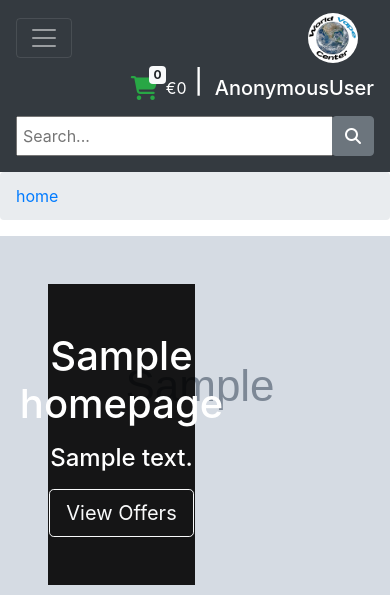
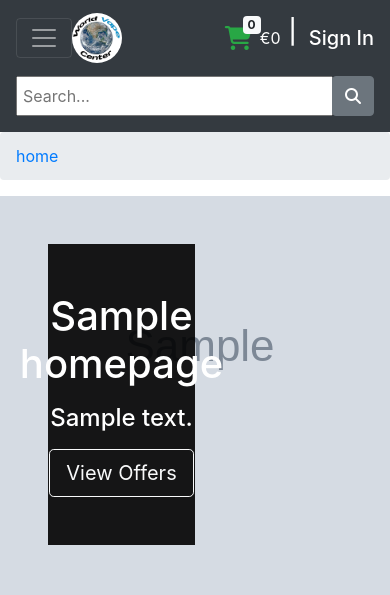
Before and after one commit to jamie33o/world-vape-center, a Django app: page /home/ in a window 390 px wide. Shown: the top 595 px of the page. Run offline with Django 3.2, Linux system fonts and the light colour scheme; tables that the repository leaves empty hold one stand-in row (values such as "Sample post"); grey boxes marked "Sample" are stand-in pictures; some libraries are stand-ins or nearby versions.

Commit message:
Style: change the style of header icons and layout

```diff
--- a/templates/ls-header.html
+++ b/templates/ls-header.html
@@ -8,7 +8,7 @@
   <div class="d-flex ml-auto">
     <a class="text-white mt-2 position-relative d-flex d-sm-none mx-0" href="{% url 'cart-summary' %}">
       <i class="fa fa-shopping-cart h4 text-success"></i>
-      <span id="cart-qty" class="badge badge-light position-absolute">
+      <span class="cart-qty badge badge-light position-absolute">
         {% with qty_amount=cart|length %}
             {% if qty_amount > 0 %}
                 {{ qty_amount }}
@@ -18,10 +18,18 @@
         {% endwith %}
 
       </span>
-      <span class="ml-2">€{{ cart.get_total }}</span>
+      <span class="ml-2 cart-total">€{{ cart.get_total }}</span>
     </a>
     <span class="h4 mx-2 text-white d-flex d-sm-none">|</span>
-    <p class="h5 my-auto d-inline ml-1 text-white d-sm-none">{{ user }}</p>
+
+    <p class="h5 my-auto d-inline ml-1 text-white d-sm-none">
+      {% if user.is_authenticated %}
+        {{ user }}
+      {% else %}
+        <a class="text-white mx-0" href="{% url 'account_login' %}">Sign In</a>
+
+      {% endif %}
+</p>
 
   </div>
 
@@ -104,7 +112,7 @@
 
     <a class="text-white mt-2 position-relative d-none d-sm-flex" href="{% url 'cart-summary' %}">
       <i class="fa fa-shopping-cart h4 text-success"></i>
-      <span id="cart-qty" class="badge badge-light position-absolute">
+      <span class="cart-qty badge badge-light position-absolute">
         {% with qty_amount=cart|length %}
             {% if qty_amount > 0 %}
                 {{ qty_amount }}
@@ -114,7 +122,7 @@
         {% endwith %}
 
       </span>
-      <span class="ml-2">€{{ cart.get_total }}</span>
+      <span class="ml-2 cart-total">€{{ cart.get_total }}</span>
     </a>
   </div>
   <form class="form-inline my-2 my-lg-0 w-100 d-flex d-sm-none d-lg-none">
```
